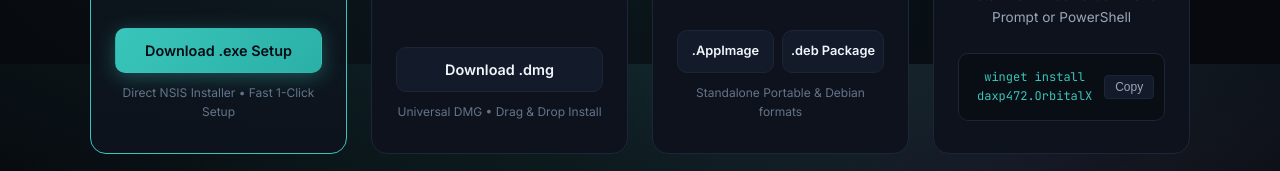
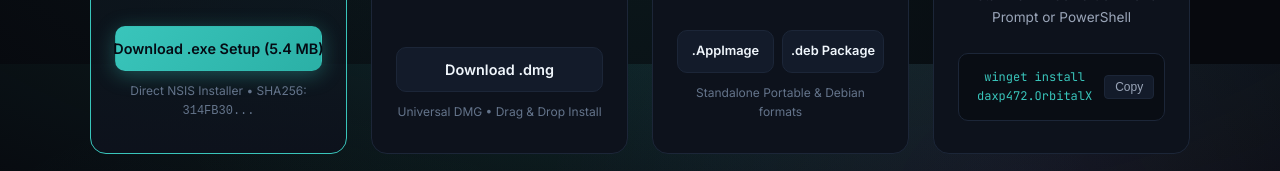
Before and after one commit to daxp472/Orbital-X, a website built with Vite: page docs/index.html in a window 1280 px wide. Shown: the part 5536-5707 px from the top of the page. Built offline with nearby package versions, Linux system fonts and the light colour scheme.

Commit message:
chore(release): update Cargo.lock and website download card for v2.2.1

```diff
--- a/docs/index.html
+++ b/docs/index.html
@@ -427,10 +427,10 @@
           </div>
           <div>
             <a href="https://github.com/daxp472/Orbital-X/releases/download/v2.2.1/Orbital.X_2.2.1_x64-setup.exe" class="btn btn-primary" style="width: 100%;">
-              Download .exe Setup
+              Download .exe Setup (5.4 MB)
             </a>
             <div style="font-size: 0.75rem; color: var(--text-muted); margin-top: 10px;">
-              Direct NSIS Installer • Fast 1-Click Setup
+              Direct NSIS Installer • SHA256: <code>314FB30...</code>
             </div>
           </div>
         </div>
```
Also changed, not shown: 1 other file.
